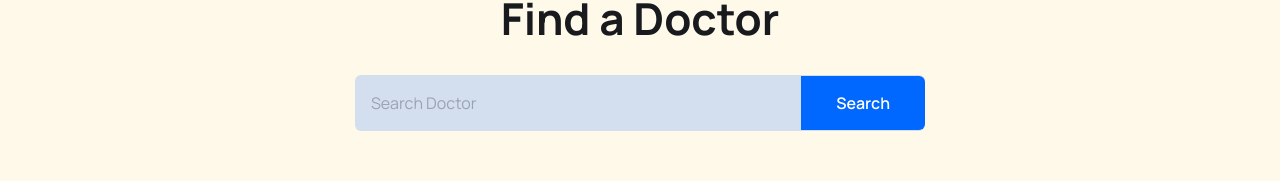
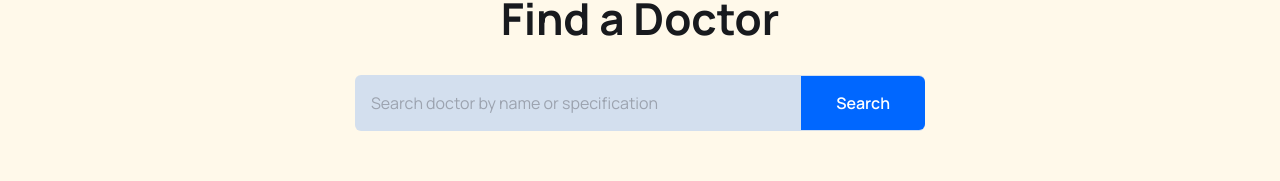
Before and after one commit to HassanRasoo98/Health-Care, a React (Vite) app in the folder frontend/: page /doctors in a window 1280 px wide. Shown: the part 184-365 px from the top of the page. Built offline with nearby package versions, Linux system fonts and the light colour scheme; no server answers.

Commit message:
search operation in doctor page is working

```diff
--- a/frontend/src/pages/Doctors/Doctors.jsx
+++ b/frontend/src/pages/Doctors/Doctors.jsx
@@ -1,9 +1,25 @@
-import React from 'react'
+import React, { useState } from 'react'
 import { doctors } from '../../assets/data/doctors'
 import DoctorCard from '../../components/Doctors/DoctorCard'
 import Testimonial from '../../components/Testimonial/Testimonial'
+import { BASE_URL } from '../../config'
+import usefetchData from '../../hooks/usefetchData'
+import Loader from '../../components/Loaders/Loading'
+import Error from '../../components/Error/Error'
+
 
 const Doctors = () => {
+  const [query, setQuery] = useState('')
+
+  const handleSearch=()=>{
+    setQuery(query.trim())
+
+    console.log('handle search')
+  }
+
+  const {data:doctors , loading, error} = usefetchData(`${BASE_URL}/doctors?query=${query}`)
+
+
   return (
     <>
       <section className='bg-[#fff9ea]'>
@@ -12,20 +28,26 @@ const Doctors = () => {
           <div className='max-w-[570px] mt-[30px] mx-auto bg-[#0066ff2c] rounded-md flex items-center justify-between'>
             <input type='search'
               className='py-4 pl-4 pr-2 bg-transparent w-full focus:outline-none cursor-pointer placeholder:text-twxtColor'
-              placeholder='Search Doctor'
+              placeholder='Search doctor by name or specification'
+              value={query}
+              onChange={e=>setQuery(e.target.value)}
             />
-            <button className='btn mt-0 rounded-[0px] rounded-r-md'>Search</button>
+            <button className='btn mt-0 rounded-[0px] rounded-r-md' onClick={handleSearch} >Search</button>
           </div>
         </div>
       </section>
       <section>
         <div className="container">
-          <div className='grid grid-cols-1 sm:grid-cols-2 md:grid-cols-3 gap-5 lg:grid-cols-4'>
+
+        {loading && <Loader/>}
+        {error && <Error/>}
+
+         {!loading && !error && <div className='grid grid-cols-1 sm:grid-cols-2 md:grid-cols-3 gap-5 lg:grid-cols-4'>
             {doctors.map((doctor) => (
               <DoctorCard doctor={doctor} key={doctor.id} />))}
 
 
-          </div>
+          </div>}
 
         </div>
       </section>
```
